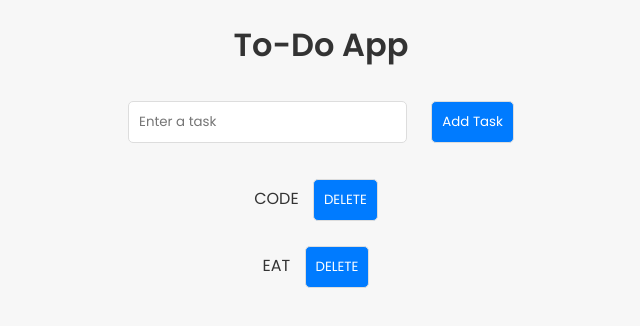
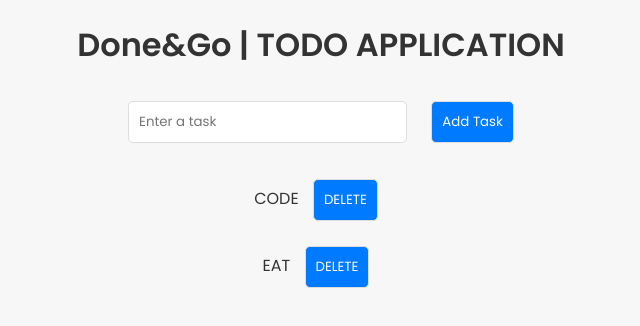
Before and after one commit to maverickprofile/Done-and-Go-App, a plain HTML site: page index.html in a window 1280 px wide. Shown: the whole page, without its empty margins (319-959 px from the left). Drawn offline with Linux system fonts and the light colour scheme.

Commit message:
Update index.html

```diff
--- a/index.html
+++ b/index.html
@@ -3,12 +3,12 @@
 <head>
     <meta charset="UTF-8">
     <meta name="viewport" content="width=device-width, initial-scale=1.0">
-    <title>Basic To-Do App</title>
+    <title>Done&Go | TODO APP</title>
     <link href="https://fonts.googleapis.com/css2?family=Poppins:wght@300;400;600&display=swap" rel="stylesheet">
     <link rel="stylesheet" href="./style.css">
 </head>
 <body>
-    <h1>To-Do App</h1>
+    <h1>Done&Go | TODO APPLICATION</h1>
     <input placeholder="Enter a task">
     <button>Add Task</button>
     <ul>
```
